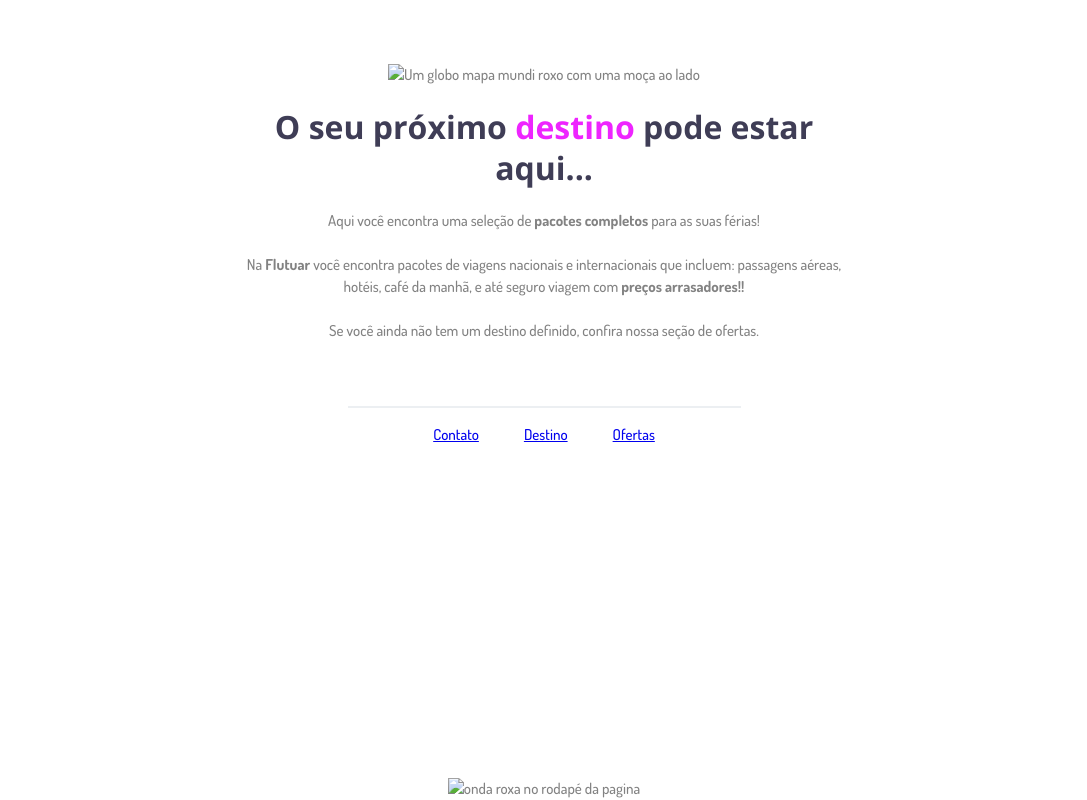
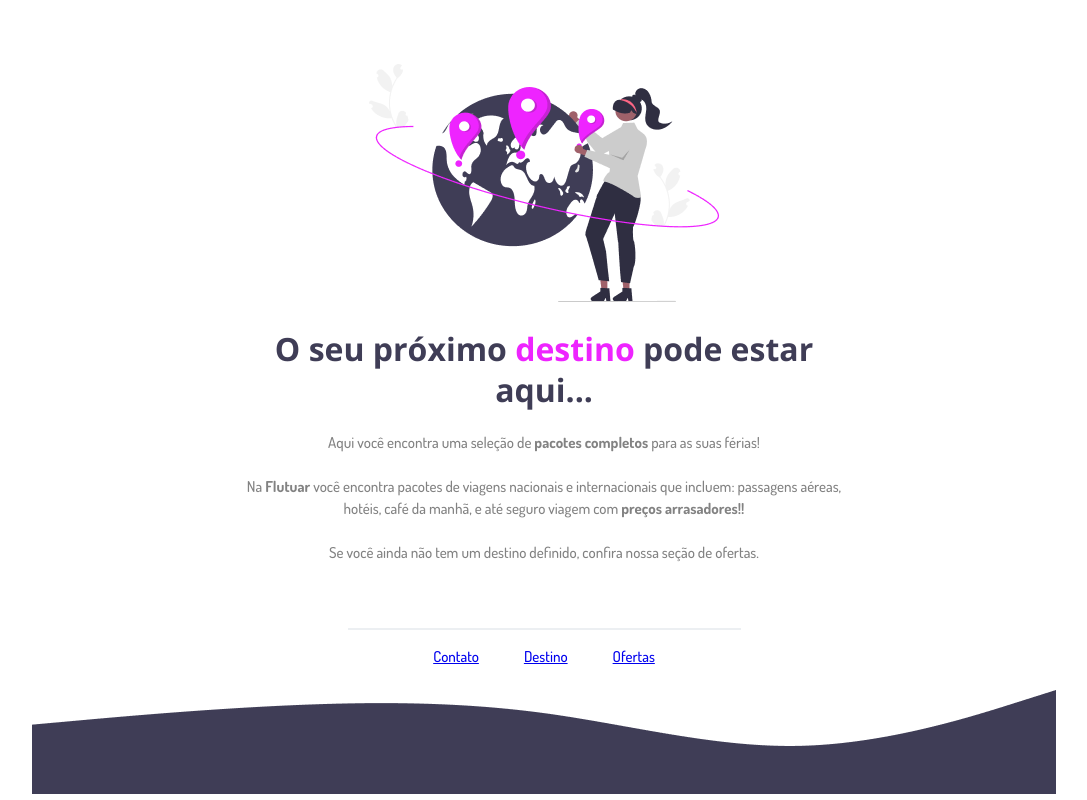
Before and after one commit to KarenMartinsDev/pacotes-de-viagens, a plain HTML site: page index.html in a window 1280 px wide. Shown: the whole page, without its empty margins (96-1183 px from the left). Drawn offline with nearby package versions, Linux system fonts and the light colour scheme; the site is published under a folder, as on GitHub Pages, so addresses that start at the root find nothing.

Commit message:
images configure

```diff
--- a/index.html
+++ b/index.html
@@ -18,7 +18,7 @@
 
     <div id="main">
         <img id="img1"
-        src="/img/imgGlobo.png"
+        src="./img/imgGlobo.png"
         alt="Um globo mapa mundi roxo com uma moça ao lado"
         />
 
@@ -53,7 +53,7 @@
 
         <div id="wave">
             <img
-            src="/img/wave.png"
+            src="./img/wave.png"
             alt="onda roxa no rodapé da pagina"
             />
         </div>
```
